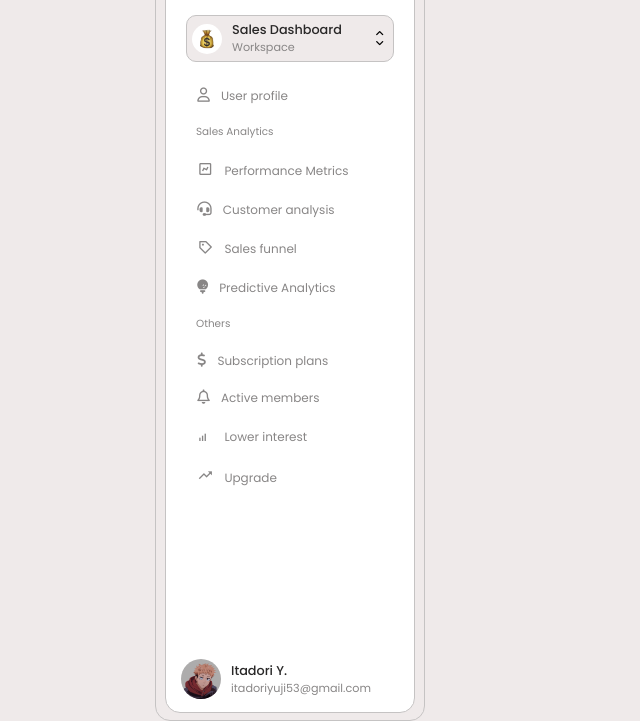
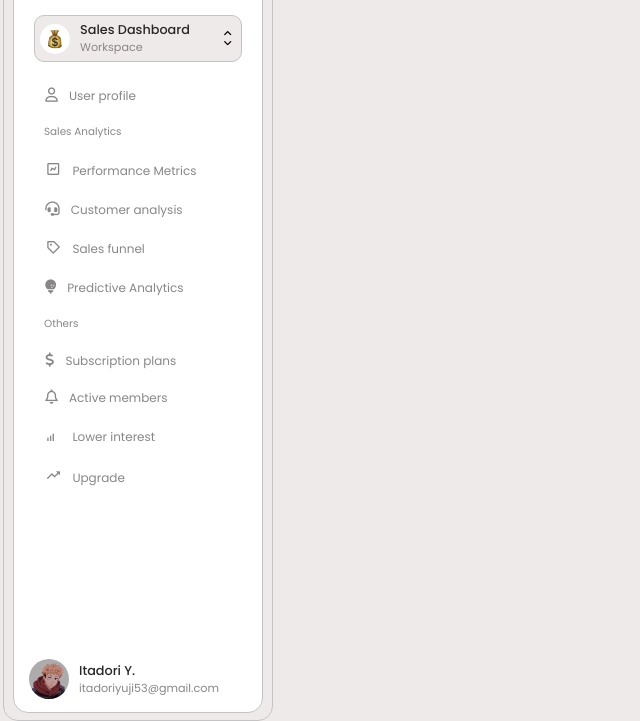
Before and after one commit to Divine-Praise/sidebar, a plain HTML site: page index.html in a window 1280 px wide. Shown: the part 79-800 px from the top of the page, without its empty margins (0-640 px from the left). Drawn offline with nearby package versions, Linux system fonts and the light colour scheme.

Commit message:
set side bar at the left

```diff
--- a/style.css
+++ b/style.css
@@ -35,7 +35,7 @@ body{
     display: flex;
     justify-content: center;
     align-items: center;
-    margin-left: 155px;
+    margin-left: 3px;
     background-color: var(--main-border);
     border-radius: 15px;
     border: 1px solid var(--border-line);
```
